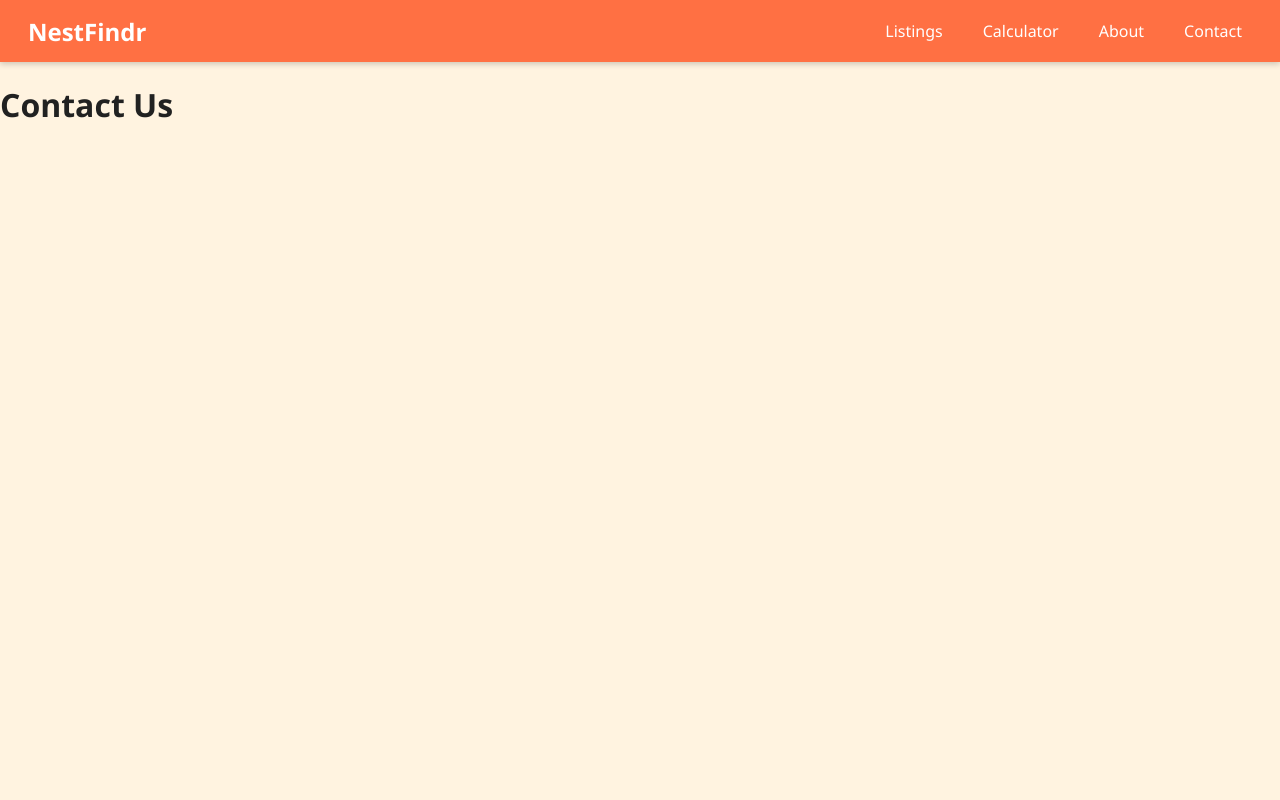
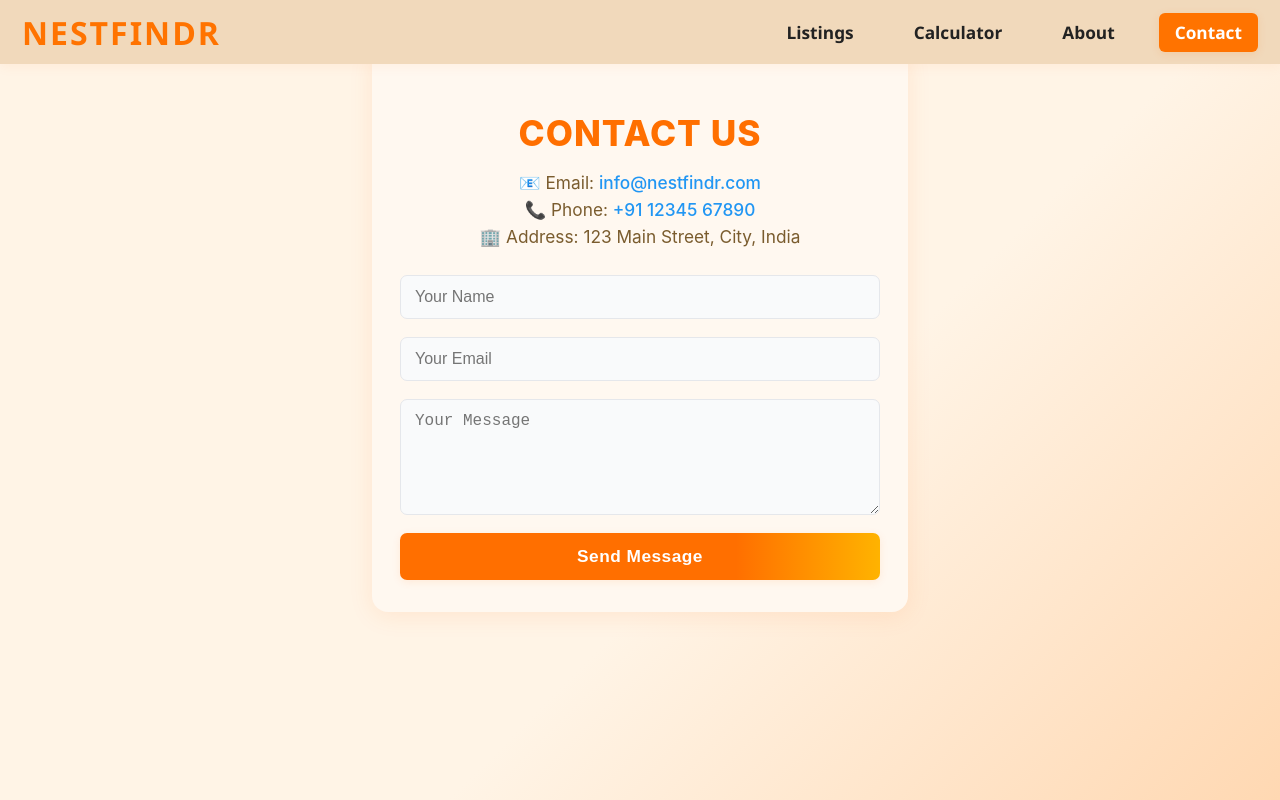
Before and after one commit to r0c0y/NestFindr, a React (Vite) app: page /contact in a window 1280 px wide. Built offline with nearby package versions, Linux system fonts and the light colour scheme.

Commit message:
crucial changes in nav css

```diff
--- a/src/pages/Contact.jsx
+++ b/src/pages/Contact.jsx
@@ -1,6 +1,73 @@
-import React from 'react';
+import React, { useState } from 'react';
+import '../styles/Contact.css';
 
 const Contact = () => {
-  return <h1>Contact Us</h1>;
+  const [form, setForm] = useState({ name: '', email: '', message: '' });
+  const [submitted, setSubmitted] = useState(false);
+
+  const handleChange = (e) => {
+    setForm({ ...form, [e.target.name]: e.target.value });
+  };
+
+  const handleSubmit = (e) => {
+    e.preventDefault();
+    setSubmitted(true);
+    setForm({ name: '', email: '', message: '' });
+  };
+
+  return (
+    <div className="contact-container">
+      <h1 className="contact-title">Contact Us</h1>
+      <div className="contact-info">
+        <div>
+          <span role="img" aria-label="email">📧</span> Email: <a href="mailto:info@nestfindr.com">info@nestfindr.com</a>
+        </div>
+        <div>
+          <span role="img" aria-label="phone">📞</span> Phone: <a href="tel:+911234567890">+91 12345 67890</a>
+        </div>
+        <div>
+          <span role="img" aria-label="address">🏢</span> Address: 123 Main Street, City, India
+        </div>
+      </div>
+      <form className="contact-form" onSubmit={handleSubmit}>
+        <input
+          type="text"
+          name="name"
+          placeholder="Your Name"
+          value={form.name}
+          onChange={handleChange}
+          required
+          className="contact-input"
+        />
+        <input
+          type="email"
+          name="email"
+          placeholder="Your Email"
+          value={form.email}
+          onChange={handleChange}
+          required
+          className="contact-input"
+        />
+        <textarea
+          name="message"
+          placeholder="Your Message"
+          value={form.message}
+          onChange={handleChange}
+          required
+          rows={4}
+          className="contact-textarea"
+        />
+        <button type="submit" className="contact-button">
+          Send Message
+        </button>
+        {submitted && (
+          <div className="contact-success">
+            Thank you for contacting us!
+          </div>
+        )}
+      </form>
+    </div>
+  );
 };
+
 export default Contact;
--- a/src/pages/Navbar.jsx
+++ b/src/pages/Navbar.jsx
@@ -1,16 +1,17 @@
 import React from 'react';
-import { Link } from 'react-router-dom';
-import '../index.css';
+import { Link, useLocation } from 'react-router-dom';
+import '../styles/Navbar.css';
 
 const Navbar = () => {
+  const location = useLocation();
   return (
     <nav className="navbar">
       <Link to="/" className="navbar-logo">NestFindr</Link>
       <div className="navbar-links">
-        <Link to="/listings" className="navbar-link">Listings</Link>
-        <Link to="/calculator" className="navbar-link">Calculator</Link>
-        <Link to="/about" className="navbar-link">About</Link>
-        <Link to="/contact" className="navbar-link">Contact</Link>
+        <Link to="/listings" className={`navbar-link${location.pathname === '/listings' ? ' active' : ''}`}>Listings</Link>
+        <Link to="/calculator" className={`navbar-link${location.pathname === '/calculator' ? ' active' : ''}`}>Calculator</Link>
+        <Link to="/about" className={`navbar-link${location.pathname === '/about' ? ' active' : ''}`}>About</Link>
+        <Link to="/contact" className={`navbar-link${location.pathname === '/contact' ? ' active' : ''}`}>Contact</Link>
       </div>
     </nav>
   );
--- /dev/null
+++ b/src/styles/Contact.css
@@ -0,0 +1,103 @@
+.contact-container {
+  max-width: 480px;
+  margin: 48px auto;
+  background: #fff8f0;
+  border-radius: 16px;
+  box-shadow: 0 4px 24px rgba(255, 111, 0, 0.10);
+  padding: 40px 28px 32px 28px;
+  font-family: 'Inter', -apple-system, BlinkMacSystemFont, 'Segoe UI', Roboto, sans-serif;
+}
+
+.contact-title {
+  color: #ff6f00;
+  text-align: center;
+  margin-bottom: 18px;
+  font-weight: 800;
+  font-size: 2.2rem;
+  letter-spacing: 1px;
+  text-transform: uppercase;
+}
+
+.contact-info {
+  margin-bottom: 28px;
+  text-align: center;
+  color: #7a5c2e;
+  font-size: 1.08rem;
+  display: flex;
+  flex-direction: column;
+  gap: 6px;
+}
+
+.contact-info a {
+  color: #2196F3;
+  text-decoration: none;
+  font-weight: 500;
+}
+
+.contact-info a:hover {
+  text-decoration: underline;
+}
+
+.contact-form {
+  display: flex;
+  flex-direction: column;
+  gap: 18px;
+}
+
+.contact-input,
+.contact-textarea {
+  padding: 12px 14px;
+  border-radius: 7px;
+  border: 1.5px solid #e5e7eb;
+  font-size: 1rem;
+  background: #f9fafb;
+  transition: border-color 0.2s, box-shadow 0.2s;
+}
+
+.contact-input:focus,
+.contact-textarea:focus {
+  outline: none;
+  border-color: #ff6f00;
+  box-shadow: 0 0 0 2px rgba(255, 111, 0, 0.10);
+}
+
+.contact-textarea {
+  resize: vertical;
+  min-height: 90px;
+  max-height: 220px;
+}
+
+.contact-button {
+  background: linear-gradient(90deg, #ff6f00 70%, #ffb300 100%);
+  color: #fff;
+  font-weight: 700;
+  font-size: 1.08rem;
+  border: none;
+  border-radius: 7px;
+  padding: 13px 0;
+  cursor: pointer;
+  transition: background 0.18s, transform 0.18s, box-shadow 0.18s;
+  box-shadow: 0 2px 8px rgba(255, 111, 0, 0.10);
+  letter-spacing: 0.5px;
+}
+
+.contact-button:hover {
+  background: linear-gradient(90deg, #ffb300 60%, #ff6f00 100%);
+  transform: translateY(-1px) scale(1.01);
+  box-shadow: 0 4px 16px rgba(255, 111, 0, 0.13);
+}
+
+.contact-success {
+  color: #2196F3;
+  margin-top: 10px;
+  text-align: center;
+  font-weight: 600;
+  font-size: 1.08rem;
+  letter-spacing: 0.2px;
+  animation: fadeIn 0.5s;
+}
+
+@keyframes fadeIn {
+  from { opacity: 0; }
+  to { opacity: 1; }
+}
--- a/src/styles/Listings.css
+++ b/src/styles/Listings.css
@@ -1,93 +1,148 @@
+html, body, #root {
+  background: linear-gradient(135deg, #fff4e6 60%, #ffd8b2 100%);
+  min-height: 100vh;
+  width: 100%;
+  margin: 0;
+  padding: 0;
+  overflow-x: hidden;
+}
+
 .listings-container {
   max-width: 1400px;
   margin: 0 auto;
   padding: 40px 20px;
-  background: rgb(255, 243, 224);
+  background: transparent;
   min-height: 100vh;
   font-family: 'Inter', -apple-system, BlinkMacSystemFont, 'Segoe UI', Roboto, sans-serif;
+  margin-top: 80px; /* Add space for fixed navbar */
 }
 
 .listings-title {
-  font-size: 36px;
-  font-weight: 700;
-  color: #ff6f00;
+  font-size: 2.3rem;
+  font-weight: 800;
+  color: #ff7300;
   text-align: center;
   margin-bottom: 48px;
   text-transform: uppercase;
-  letter-spacing: 1px;
+  letter-spacing: 1.5px;
+  text-shadow: 0 2px 8px rgba(255, 115, 0, 0.10);
 }
 
 .properties-grid {
   display: grid;
-  grid-template-columns: repeat(auto-fit, minmax(360px, 1fr));
+  grid-template-columns: repeat(auto-fit, minmax(340px, 1fr));
   gap: 32px;
   margin-bottom: 48px;
 }
+
+.no-properties {
+  color: #ff7300;
+  font-size: 1.2rem;
+  text-align: center;
+  padding: 32px 0;
+  font-weight: 600;
+}
+
+/* =========================================== */
+/* === UPDATED PAGINATION STYLES START HERE === */
+/* =========================================== */
 
 .pagination {
   display: flex;
   justify-content: center;
   align-items: center;
   gap: 8px;
-  padding: 20px 0;
-  max-width: 530px;
-  margin: 0 auto;
-  background: rgb(202, 202, 202);
-  border-radius: 8px;
+  padding: 12px;
+  margin: 48px auto 0;
+  background-color: #ffffff;
+  border-radius: 50px;
+  box-shadow: 0 4px 20px rgba(255, 115, 0, 0.15);
+  width: fit-content;
+}
+
+
+.pagination-button {
+  font-family: 'Inter', sans-serif;
+  border: none;
+  cursor: pointer;
+  transition: all 0.25s ease-out;
+}
+
+
+.nav-button {
+  padding: 10px 16px;
+  background-color: #FFF4E6;
+  color: #FF7300;
+  border-radius: 30px;
+  font-size: 14px;
+  font-weight: 700;
+  text-transform: uppercase;
+  letter-spacing: 0.5px;
+}
+
+.nav-button:hover:not(:disabled) {
+  background-color: #FF7300;
+  color: #FFFFFF;
+  transform: translateY(-2px);
   box-shadow: 0 2px 8px rgba(0, 0, 0, 0.1);
 }
 
-.pagination-button {
-  font-size: 14px;
-  font-weight: 500;
-  border: none;
-  cursor: pointer;
-  transition: all 0.2s ease;
-}
-
-.nav-button {
-  padding: 8px 12px;
-  background: #e5e7eb;
-  color: #374151;
-  border-radius: 6px;
-}
-
-.nav-button:hover:not(:disabled) {
-  background: #d1d5db;
-}
-
 .nav-button:disabled {
-  background: #f3f4f6;
-  color: #9ca3af;
+  background-color: #F8F8F8;
+  color: #BDBDBD;
   cursor: not-allowed;
+  transform: none;
+  box-shadow: none;
 }
 
 .page-number {
-  width: 36px;
-  height: 36px;
-  background: #e5e7eb;
-  color: #374151;
-  border-radius: 6px;
+  width: 40px;
+  height: 40px;
   display: flex;
   align-items: center;
   justify-content: center;
+  background-color: transparent;
+  color: #1976D2;
+  border-radius: 50%;
+  font-size: 16px;
+  font-weight: 600;
 }
 
 .page-number:hover:not(.active) {
-  background: #d1d5db;
+  background-color: #E3F0FF;
+  color: #1976D2;
 }
 
 .page-number.active {
-  background: #2196F3;
-  color: #ffffff;
+  background-color: #1976D2;
+  color: #FFFFFF;
+  transform: scale(1.1);
+  box-shadow: 0 4px 12px rgba(25, 118, 210, 0.3);
 }
 
 .pagination-ellipsis {
-  width: 36px;
-  height: 36px;
+  width: 40px;
+  height: 40px;
   display: flex;
   align-items: center;
   justify-content: center;
-  color: #374151;
-  font-size: 14px;
+  color: #757575;
+  font-size: 16px;
 }
+
+/* ========================================= */
+/* === UPDATED PAGINATION STYLES END HERE === */
+/* ========================================= */
+
+
+.property-card {
+  background: #f5c5c5;
+  border-radius: 12px;
+  box-shadow: 0 4px 16px rgba(255, 115, 0, 0.09);
+  transition: box-shadow 0.18s, transform 0.18s;
+}
+
+.property-card:hover {
+  box-shadow: 0 8px 32px rgba(255, 115, 0, 0.16);
+  transform: translateY(-2px) scale(1.01);
+}
--- /dev/null
+++ b/src/styles/Navbar.css
@@ -0,0 +1,74 @@
+.navbar {
+  width: 100%;
+  box-sizing: border-box;
+  background: #f1d9bb;
+  box-shadow: 0 2px 12px rgba(255, 115, 0, 0.07);
+  padding: 0 22px;
+  display: flex;
+  align-items: center;
+  justify-content: space-between;
+  min-height: 64px;
+  position: fixed;
+  top: 0;
+
+  z-index: 100;
+}
+
+.navbar-logo {
+  color: #ff7300;
+  font-size: 2rem;
+  font-weight: 900;
+  letter-spacing: 2px;
+  text-decoration: none;
+  text-transform: uppercase;
+  transition: color 0.18s;
+}
+
+.navbar-logo:hover {
+  color: #1976d2;
+}
+
+.navbar-links {
+  display: flex;
+  gap: 28px;
+}
+
+.navbar-link {
+  color: #222;
+  font-size: 1.08rem;
+  font-weight: 600;
+  text-decoration: none;
+  padding: 8px 16px;
+  border-radius: 6px;
+  transition: background 0.18s, color 0.18s;
+  position: relative;
+}
+
+.navbar-link:hover {
+  background: #ffe0b2;
+  color: #ff7300;
+}
+
+.navbar-link.active {
+  background: #ff7300;
+  color: #fff;
+  box-shadow: 0 2px 8px rgba(255, 115, 0, 0.13);
+}
+
+@media (max-width: 700px) {
+  .navbar {
+    flex-direction: column;
+    align-items: flex-start;
+    padding: 0 12px;
+    min-height: 56px;
+  }
+  .navbar-links {
+    gap: 12px;
+    width: 100%;
+    justify-content: flex-start;
+  }
+  .navbar-logo {
+    font-size: 1.3rem;
+    margin-bottom: 6px;
+  }
+}
```
